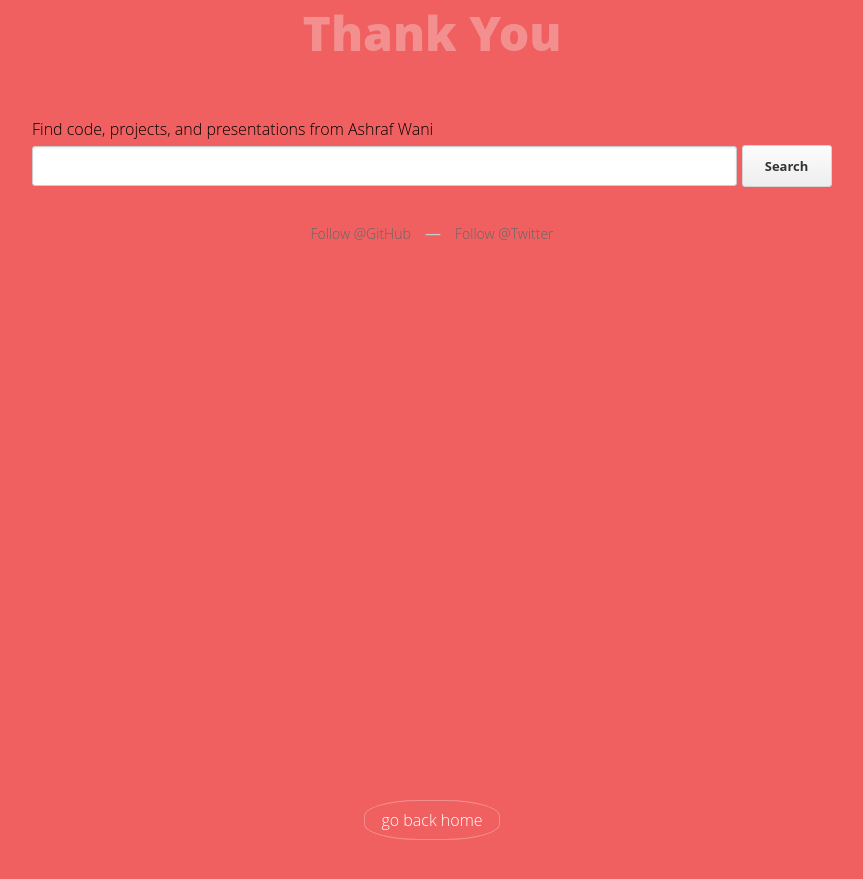
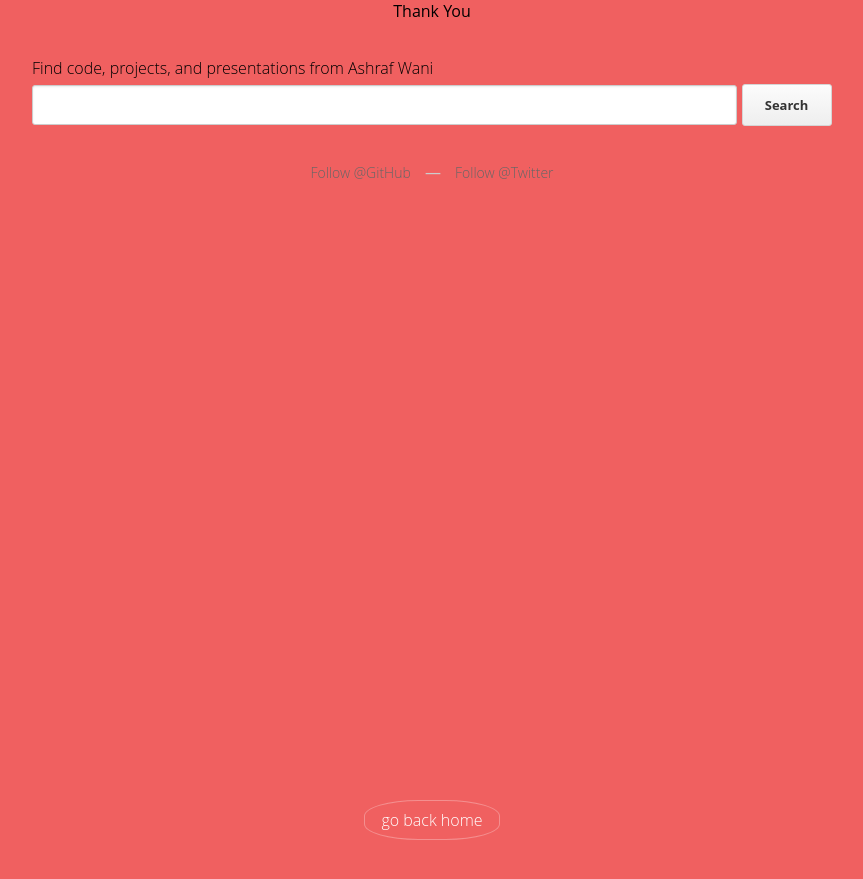
Before and after one commit to ashrafwani/ashrafwani.github.io, a Jekyll site: the page built from thankyou.html, in a window 1280 px wide. Shown: the top 879 px of the page, without its empty margins (208-1071 px from the left). Built offline with Jekyll 4.4.1, drawn with Linux system fonts in a browser that asks for light colours.

Commit message:
Update thankyou.html

```diff
--- a/thankyou.html
+++ b/thankyou.html
@@ -5,7 +5,8 @@ permalink: /thankyou.html
 ---
 
 <style type="text/css" media="screen">
-      body {
+      body
+      {
         position: relative;
 	text-align: center;
 	background-color: #f06060;
@@ -22,11 +23,6 @@ permalink: /thankyou.html
       .drunk {
 	max-width: 550px;
 	margin: auto;
-}
-p{
-	font-weight: 800;
-	font-size: 3em;
-	color: #f48f8f;
 }
 .go-home {
 
@@ -50,7 +46,7 @@ p{
       a { color: #4183c4; text-decoration: none; font-weight: bold; }
       a:hover { text-decoration: underline; }
 
-      h3 { color: #666; }
+      h3 { color: #fff; }
       ul { list-style: none; padding: 25px 0; }
       li {
         display: inline;
@@ -63,7 +59,7 @@ p{
         margin: 0;
         padding: 7px 8px;
         outline: none;
-        color: #333;
+        color: #fff;
         background-color: #fff;
         background-repeat: no-repeat;
         background-position: right center;
@@ -177,18 +173,6 @@ p{
         padding: 10px;
         width: 90px;
       }
-      .logo { display: inline-block; margin-top: 35px; }
-      .logo-img-2x { display: none; }
-      @media
-      only screen and (-webkit-min-device-pixel-ratio: 2),
-      only screen and (   min--moz-device-pixel-ratio: 2),
-      only screen and (     -o-min-device-pixel-ratio: 2/1),
-      only screen and (        min-device-pixel-ratio: 2),
-      only screen and (                min-resolution: 192dpi),
-      only screen and (                min-resolution: 2dppx) {
-        .logo-img-1x { display: none; }
-        .logo-img-2x { display: inline-block; }
-      }
       #suggestions {
         margin-top: 35px;
         color: #ccc;
```
